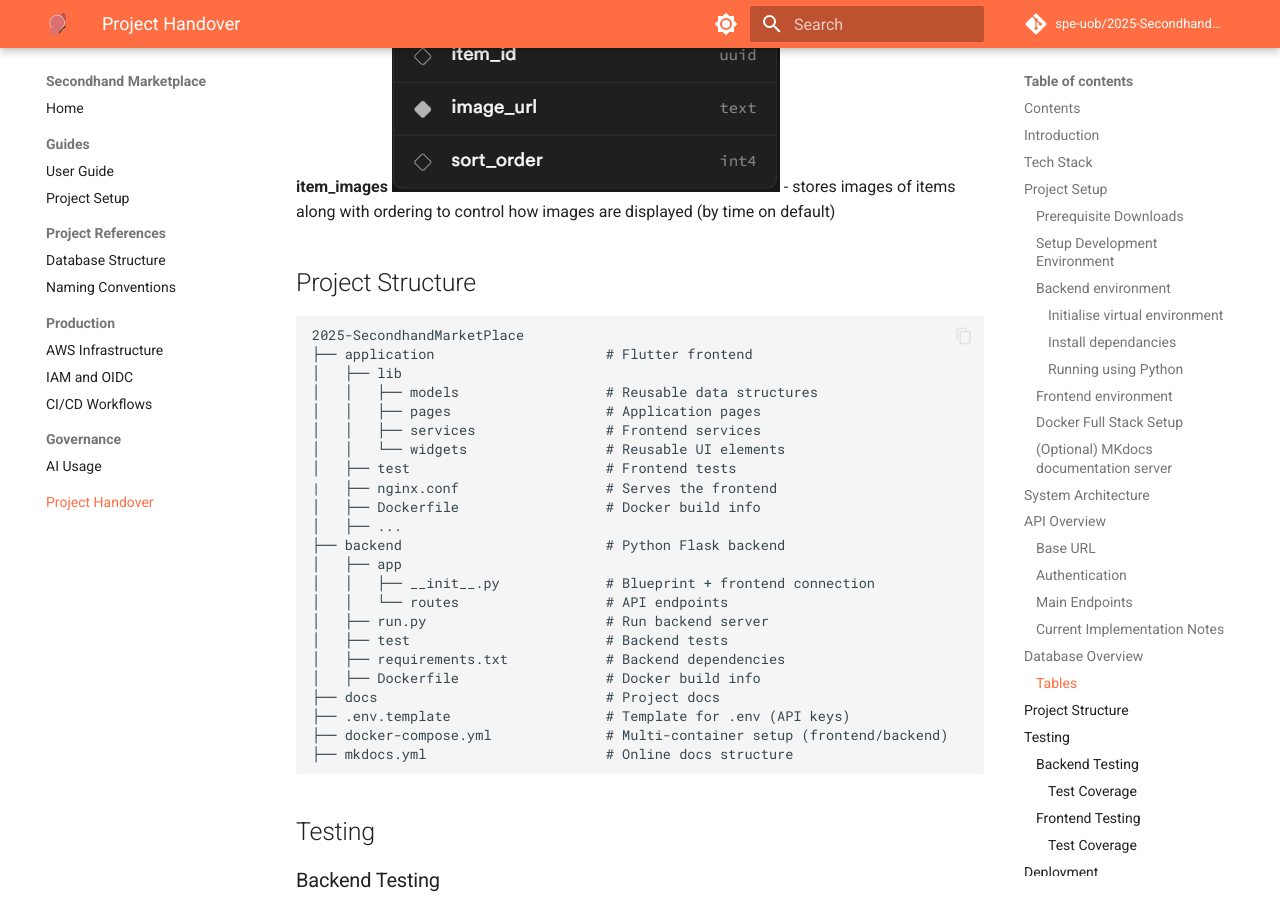
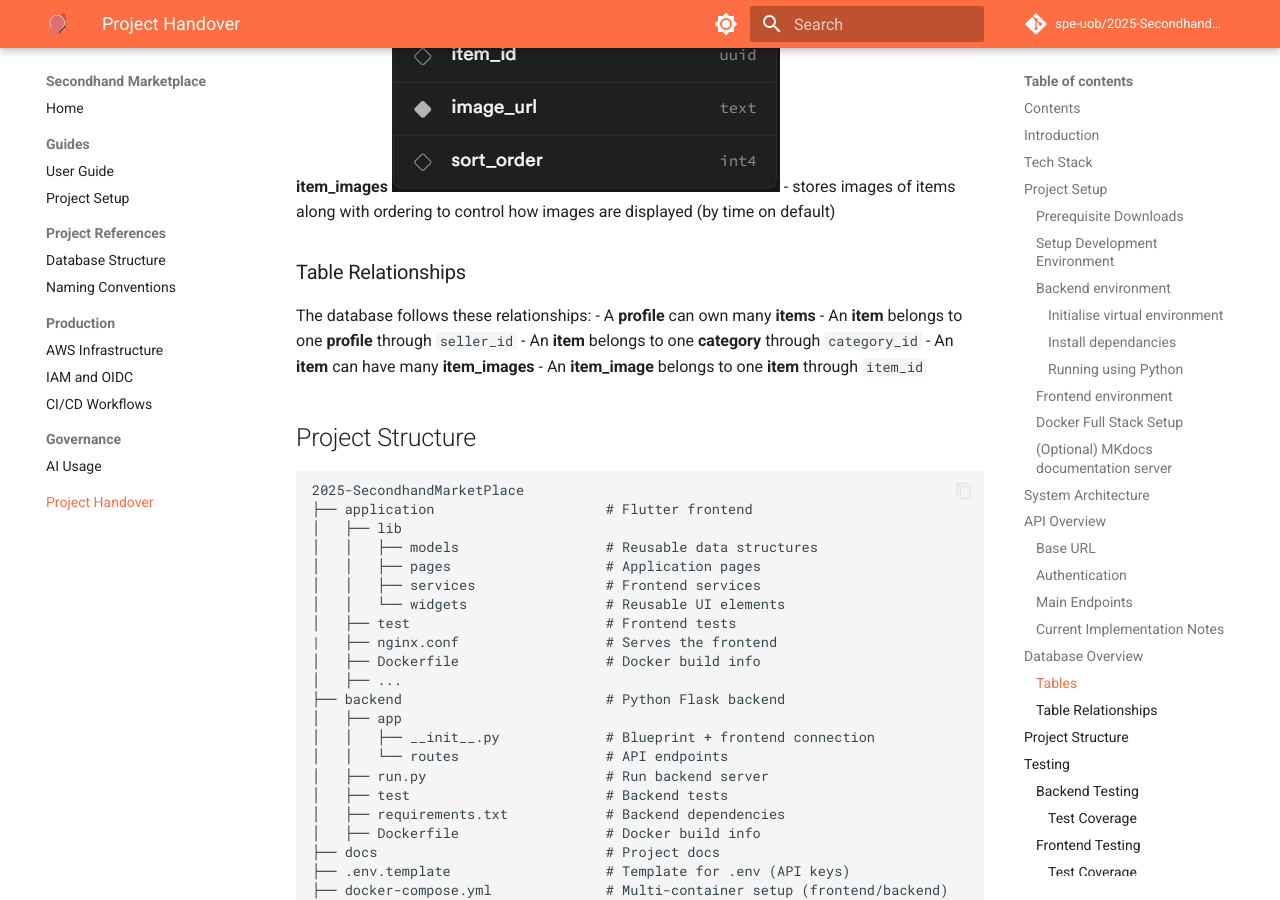
Before and after one commit to Ewan-Friend/Secondhand-Marketplace, an MkDocs documentation site: the page built from docs/handover/handover.md, in a window 1280 px wide and 900 px high, scrolled down 9000 px. Built offline with MkDocs 1.6.1 and Material for MkDocs 9.7.7, drawn with Linux system fonts in a browser that asks for light colours; comment, search, counter and statistics services are not loaded.

Commit message:
docs(handover): added table relationships

````diff
--- a/docs/handover/handover.md
+++ b/docs/handover/handover.md
@@ -287,6 +287,16 @@ The database structure is documented in more detail ![here](../database-structur
 ![Item images](../assets/database-structure/item_images.png)
 - stores images of items along with ordering to control how images are displayed (by time on default)
 
+### Table Relationships
+
+The database follows these relationships:
+- A **profile** can own many **items**
+- An **item** belongs to one **profile** through `seller_id`
+- An **item** belongs to one **category** through `category_id`
+- An **item** can have many **item_images**
+- An **item_image** belongs to one **item** through `item_id`
+
+
 ## Project Structure
 
 ```txt
````
